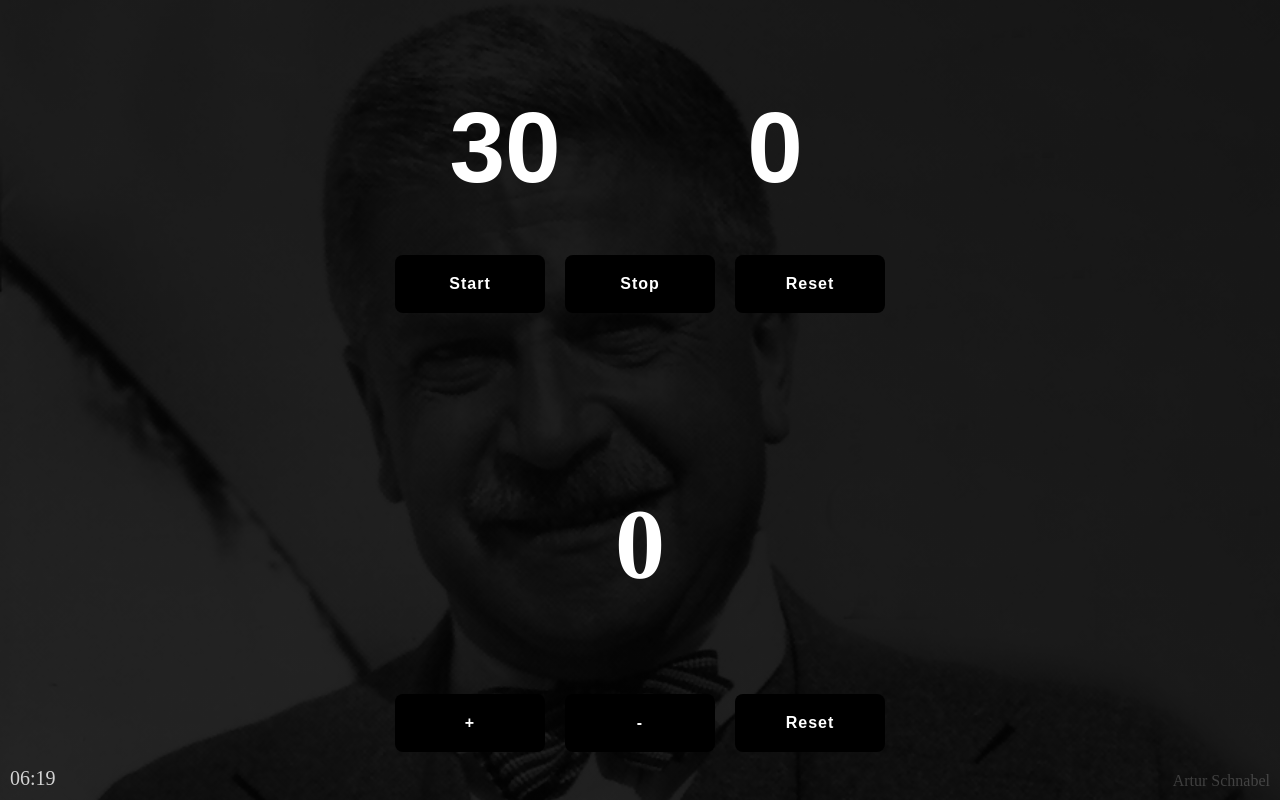
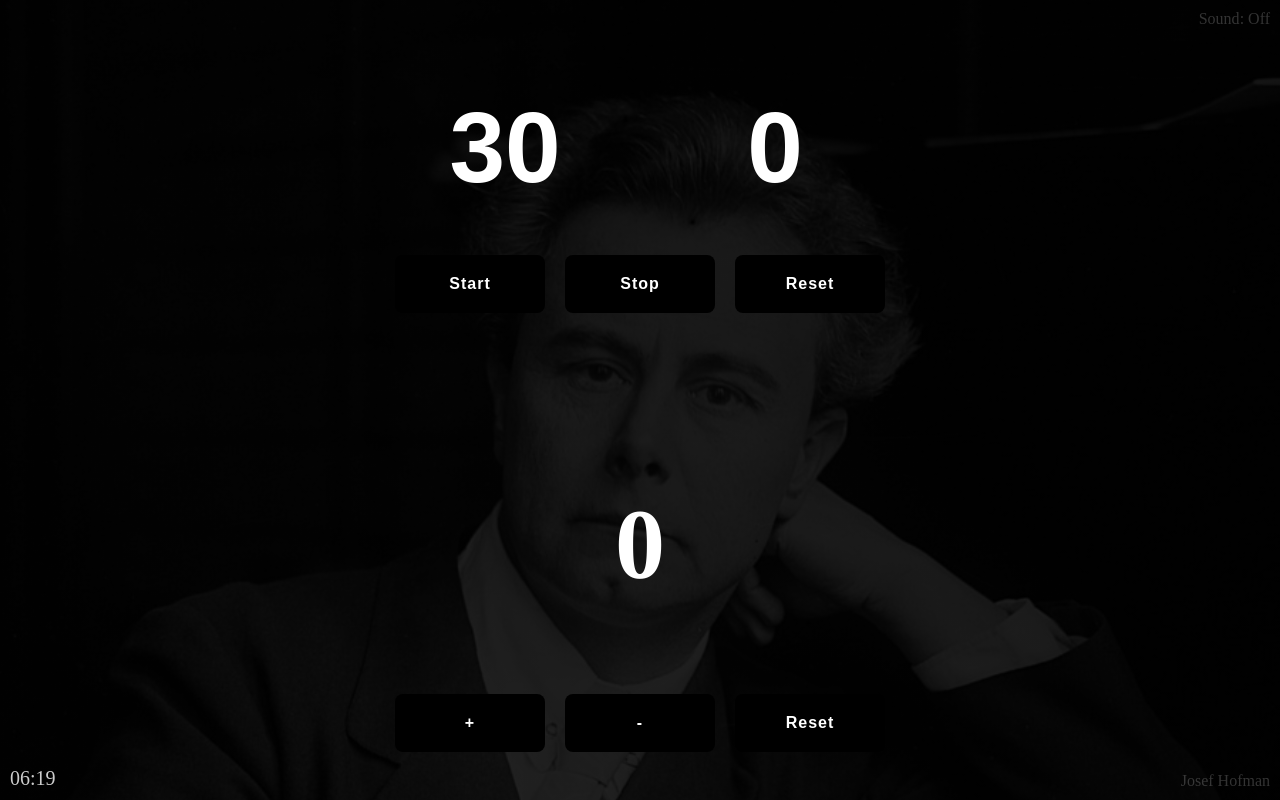
Before and after one commit to rajascript/beathoven, a Next.js app: page / in a window 1280 px wide. Built offline with nearby package versions, Linux system fonts and the light colour scheme.

Commit message:
added sound toggle

```diff
--- a/components/counterApp.js
+++ b/components/counterApp.js
@@ -1,11 +1,11 @@
 import React, { useState } from 'react';
 
-const Counter = () => {
+const Counter = ({ isSoundOn }) => {
   const [count, setCount] = useState(0);
 
   const increment = () => {
     setCount(count + 1);
-    if (document) {
+    if (document && isSoundOn) {
       const audio = new Audio();
       audio.src = '/click.mp3';
       audio.play();
--- a/pages/index.tsx
+++ b/pages/index.tsx
@@ -1,6 +1,6 @@
 import { InferGetStaticPropsType } from 'next';
 import Head from 'next/head';
-import { useEffect } from 'react';
+import { useEffect, useState } from 'react';
 import Clock from 'components/Clock';
 import Counter from 'components/counterApp';
 import TimerApp from 'components/timerApp';
@@ -20,7 +20,7 @@ src:"beethoven-moonlight-sonata.jpeg"},
 { title:"Emil Gilels" ,
 src:"Emil Gilels.jpeg"},
 { title:"Franz Liszt" ,
-src:"Franz_Liszt_1858.jpeg"},
+src:"Franz_Liszt.jpeg"},
 { title:"Glenn Gould" ,
 src:"Glenn Gould .png"},
 { title:"Jean Sebastien Bach" ,
@@ -33,7 +33,7 @@ src:"Sergei Rachmaninov.png"},
 src:"Sergei_Rachmaninoff_cph.3a40575.jpg"},
 { title:"Sviatoslav Richter" ,
 src:"Sviatoslav Richter.png"},
-{ title:"vladimir Horowitz" ,
+{ title:"Vladimir Horowitz" ,
 src:"vladimir-horowitz.jpeg"},
 { title:"Wilhelm Kempff" ,
 src:"Wilhelm Kempff.png"},
@@ -43,6 +43,12 @@ src:"Wolfgang-Amadeus-Mozart-Maria-Anna-oil-parents.jpg"}
 
 
 export default function Homepage({  }: InferGetStaticPropsType<typeof getStaticProps>) {
+
+  const [isSoundOn, setSound] = useState(false);
+
+  const toggleSound = ()=> {
+    setSound(!isSoundOn);
+  }
 
    useEffect(() => {
         setInterval(()=>{
@@ -54,6 +60,7 @@ export default function Homepage({  }: InferGetStaticPropsType<typeof getStaticP
     bgElem.style.backgroundImage = `linear-gradient(45deg, rgba(0,0,0, 0.85), rgba(0,0,0, 0.90)),url('${bgs[elem].src}')`;
     bgElem.style.backgroundSize = "cover";
     bgElem.style.backgroundRepeat = "no-repeat";
+    bgElem.style.backgroundPosition = "initial";
     }
     if(titleElem)
     titleElem.innerText = bgs[elem].title;
@@ -71,9 +78,10 @@ export default function Homepage({  }: InferGetStaticPropsType<typeof getStaticP
         style={{
           width: "100vw",
           height: "100vh",
-          background: "linear-gradient(45deg, rgba(0,0,0, 0.85), rgba(0,0,0, 0.90)), url('Artur Schnabel.png')",
+          background: "linear-gradient(45deg, rgba(0,0,0, 0.85), rgba(0,0,0, 0.90)), url('Josef_Hofman_03.jpeg')",
           backgroundSize: "cover",
-          backgroundPosition: "center",
+          backgroundPosition: "initial",
+          backgroundRepeat: "no-repeat",
           display:"flex",
           flexDirection: "column",
           transition: "background-image 0.7s ease-in-out",
@@ -88,7 +96,20 @@ export default function Homepage({  }: InferGetStaticPropsType<typeof getStaticP
             right:"10px",
         }}
            >
-            Artur Schnabel
+            Josef Hofman
+          </div>
+           <div
+           id="title"
+           style={{
+            opacity: "20%",
+            position: "fixed",
+            color: "white",
+            top:"10px",
+            right:"10px",
+        }}
+          onClick={toggleSound}
+           >
+            Sound{isSoundOn?": On":": Off"}
           </div>
            <Clock />
           <div
@@ -98,7 +119,7 @@ export default function Homepage({  }: InferGetStaticPropsType<typeof getStaticP
           <div
           style={{marginBottom:"80px"}}
           />
-          <Counter />
+          <Counter isSoundOn={isSoundOn} />
         </div>    </>
   );
 }
```
Also changed, not shown: public/Franz_Liszt.jpeg (added), public/Franz_Liszt_1858.jpeg (deleted).
